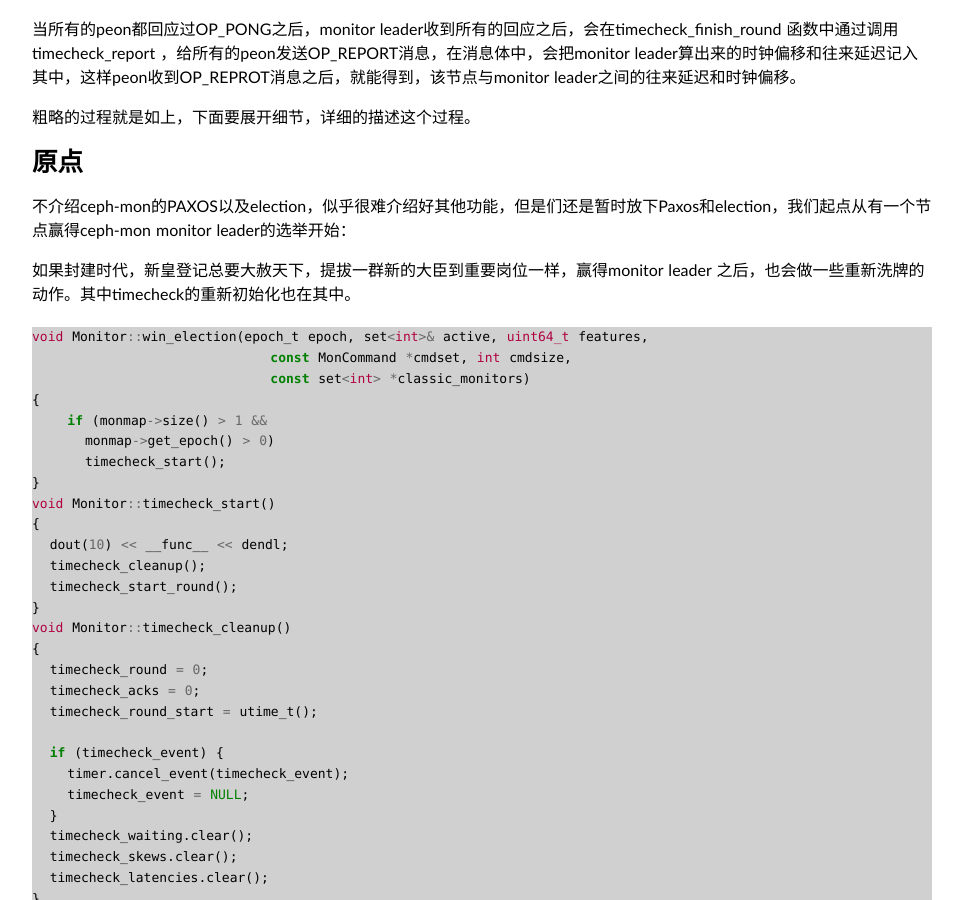
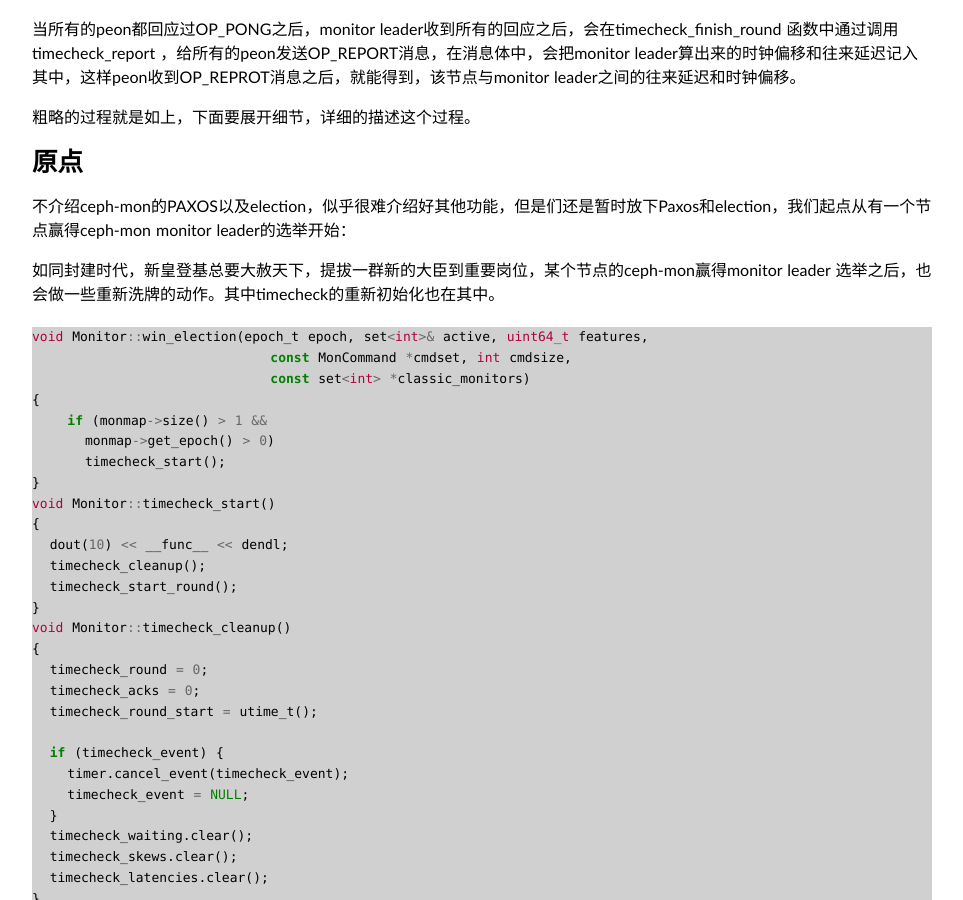
Before and after one commit to Bean-Li/Bean-Li.github.io, a Jekyll site: the page built from _posts/2017-08-17-ceph-mon-timecheck.md, in a window 1280 px wide and 900 px high, scrolled down 1313 px. Shown: the whole window, without its empty margins (158-1121 px from the left). Built offline with Jekyll 4.4.1, drawn with Linux system fonts in a browser that asks for light colours; some web fonts are replaced.

````diff
--- a/_posts/2017-08-17-ceph-mon-timecheck.md
+++ b/_posts/2017-08-17-ceph-mon-timecheck.md
@@ -41,7 +41,7 @@ ceph-mon负责的功能有很多：
 
 不介绍ceph-mon的PAXOS以及election，似乎很难介绍好其他功能，但是们还是暂时放下Paxos和election，我们起点从有一个节点赢得ceph-mon monitor leader的选举开始：
 
-如果封建时代，新皇登记总要大赦天下，提拔一群新的大臣到重要岗位一样，赢得monitor leader 之后，也会做一些重新洗牌的动作。其中timecheck的重新初始化也在其中。
+如同封建时代，新皇登基总要大赦天下，提拔一群新的大臣到重要岗位，某个节点的ceph-mon赢得monitor leader 选举之后，也会做一些重新洗牌的动作。其中timecheck的重新初始化也在其中。
 
 ```c++
 void Monitor::win_election(epoch_t epoch, set<int>& active, uint64_t features,
````
